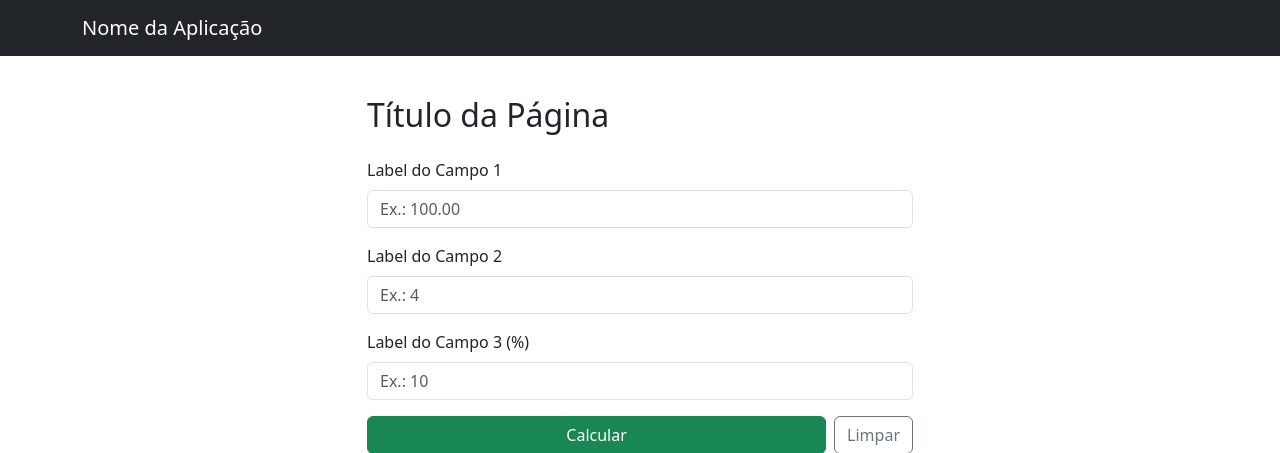
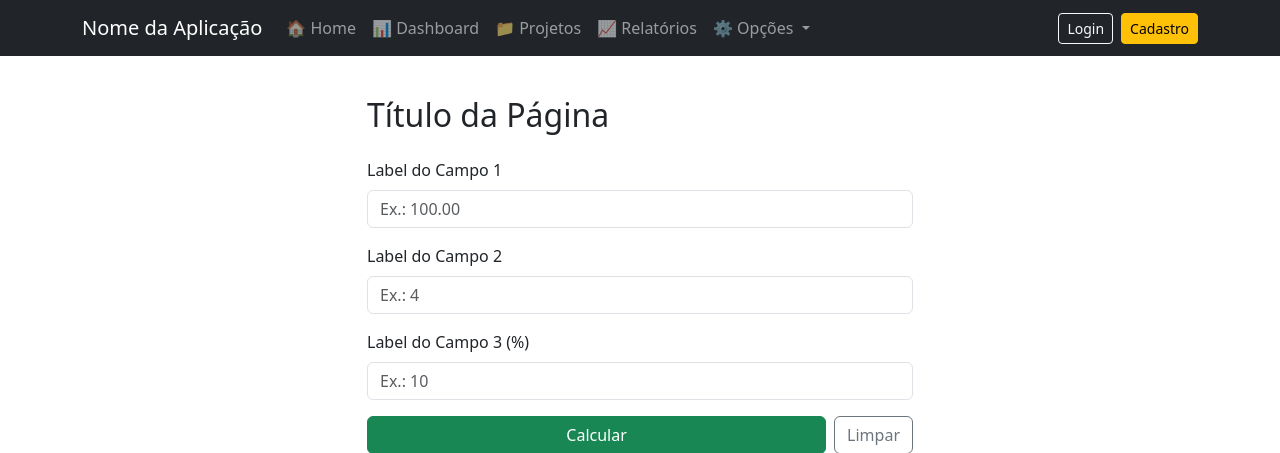
Before and after one commit to VitorGabriel0304/estrutura-python-git, a Flask app: page / in a window 1280 px wide. Shown: the top 453 px of the page. Run offline with Flask 3, Linux system fonts and the light colour scheme.

Commit message:
Add Button na navbar

```diff
--- a/requirements.txt
+++ b/requirements.txt
@@ -0,0 +1 @@
+Flask
--- a/templates/base.html
+++ b/templates/base.html
@@ -24,13 +24,101 @@
   <body>
     {# ── navbar ─────────────────────────────────────────────────────────────
     #}
-    <nav class="navbar navbar-expand-lg navbar-dark bg-dark">
-      <div class="container">
-        <a class="navbar-brand" href="{{ url_for('index') }}"
-          >Nome da Aplicação</a
-        >
-      </div>
-    </nav>
+    {# ── navbar ───────────────────────────────────────────────────────────── #}
+<nav class="navbar navbar-expand-lg navbar-dark bg-dark">
+  <div class="container">
+
+    {# Nome/logo da aplicação (leva para página inicial) #}
+    <a class="navbar-brand" href="{{ url_for('index') }}">
+      Nome da Aplicação
+    </a>
+
+    {# Botão responsivo (menu hamburguer no mobile) #}
+    <button
+      class="navbar-toggler"
+      type="button"
+      data-bs-toggle="collapse"
+      data-bs-target="#navbarNav"
+    >
+      <span class="navbar-toggler-icon"></span>
+    </button>
+
+    {# Itens da navbar #}
+    <div class="collapse navbar-collapse" id="navbarNav">
+
+      {# ── LADO ESQUERDO ───────────────────────────── #}
+      <ul class="navbar-nav me-auto">
+
+        {# Botão Home (FUNCIONA pois já existe rota index) #}
+        <li class="nav-item">
+          <a class="nav-link" href="{{ url_for('index') }}">
+            🏠 Home
+          </a>
+        </li>
+
+        {# Botões de ENFEITE (não precisam de rota) #}
+        <li class="nav-item">
+          <a class="nav-link" href="#">
+            📊 Dashboard
+          </a>
+        </li>
+
+        <li class="nav-item">
+          <a class="nav-link" href="#">
+            📁 Projetos
+          </a>
+        </li>
+
+        <li class="nav-item">
+          <a class="nav-link" href="#">
+            📈 Relatórios
+          </a>
+        </li>
+
+        {# Dropdown (menu suspenso - muito usado em prova) #}
+        <li class="nav-item dropdown">
+          <a
+            class="nav-link dropdown-toggle"
+            href="#"
+            role="button"
+            data-bs-toggle="dropdown"
+          >
+            ⚙️ Opções
+          </a>
+
+          <ul class="dropdown-menu">
+            <li><a class="dropdown-item" href="#">Perfil</a></li>
+            <li><a class="dropdown-item" href="#">Configurações</a></li>
+            <li><hr class="dropdown-divider" /></li>
+            <li><a class="dropdown-item" href="#">Ajuda</a></li>
+          </ul>
+        </li>
+
+      </ul>
+
+      {# ── LADO DIREITO ───────────────────────────── #}
+      <ul class="navbar-nav">
+
+        {# Botões estilo "ação" (mais bonitos visualmente) #}
+        <li class="nav-item me-2">
+          <a class="btn btn-outline-light btn-sm" href="#">
+            Login
+          </a>
+        </li>
+
+        <li class="nav-item">
+          <a class="btn btn-warning btn-sm" href="#">
+            Cadastro
+          </a>
+        </li>
+
+      </ul>
+
+    </div>
+  </div>
+</nav>
+
+
 
     {# ── flash messages ─────────────────────────────────────────────────────
     #} {# get_flashed_messages(with_categories=True) retorna lista de
```
